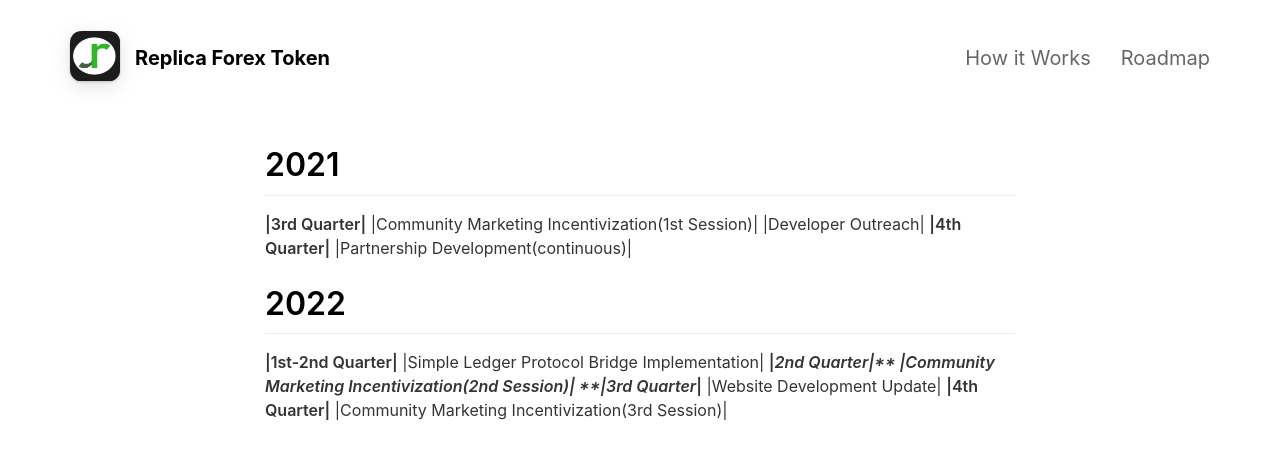
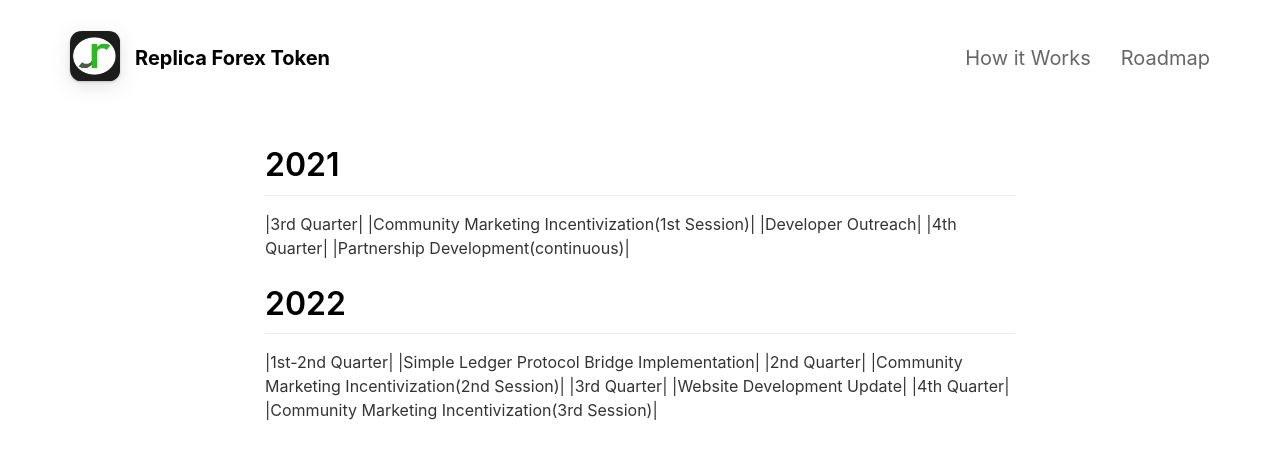
Before and after one commit to fintechntrusts2020/Replica_Forex, a Jekyll site: the page built from _pages/Roadmap.md, in a window 1280 px wide. Shown: the top 459 px of the page. Built offline with Jekyll 4.4.1, drawn with Linux system fonts in a browser that asks for light colours; nearby versions of some CDN libraries.

```diff
--- a/_pages/Roadmap.md
+++ b/_pages/Roadmap.md
@@ -5,18 +5,18 @@ include_in_header: true
 ---
 
 # 2021
-**|3rd Quarter|**
+|3rd Quarter|
 |Community Marketing Incentivization(1st Session)|
 |Developer Outreach|
-**|4th Quarter|**
+|4th Quarter|
 |Partnership Development(continuous)|
 
 # 2022
-**|1st-2nd Quarter|**
+|1st-2nd Quarter|
 |Simple Ledger Protocol Bridge Implementation|
-**|*2nd Quarter|**
+|2nd Quarter|
 |Community Marketing Incentivization(2nd Session)|
-**|3rd Quarter*|**
+|3rd Quarter|
 |Website Development Update|
-**|4th Quarter|**
+|4th Quarter|
 |Community Marketing Incentivization(3rd Session)|
```
